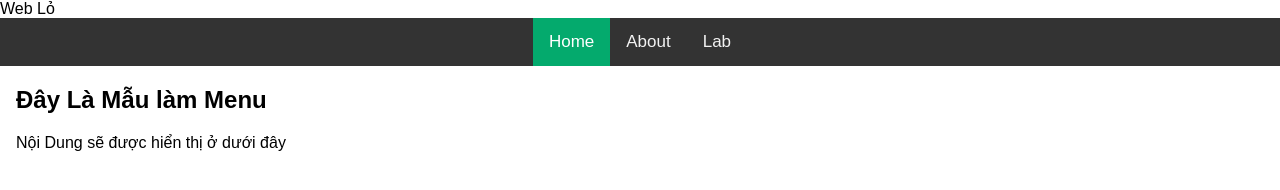
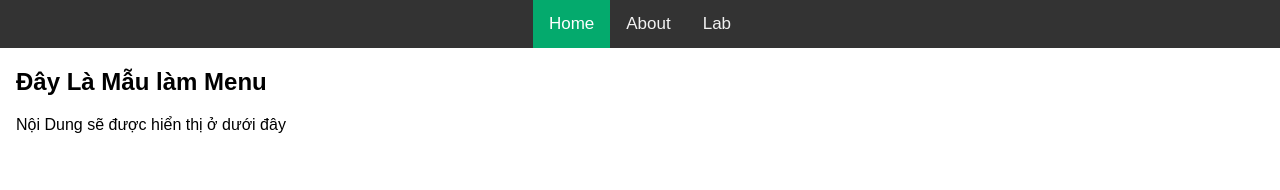
Before and after one commit to PhamNguyenDucThienJB/HCI_20130410, a plain HTML site: page index.html in a window 1280 px wide. Drawn offline with Linux system fonts and the light colour scheme.

Commit message:
Update index.html

```diff
--- a/index.html
+++ b/index.html
@@ -1,6 +1,6 @@
 <!DOCTYPE html>
 <html>
-  <tiltle>Web Lỏ</tiltle>
+
 <head>
 <meta name="viewport" content="width=device-width, initial-scale=1">
 <style>
```
